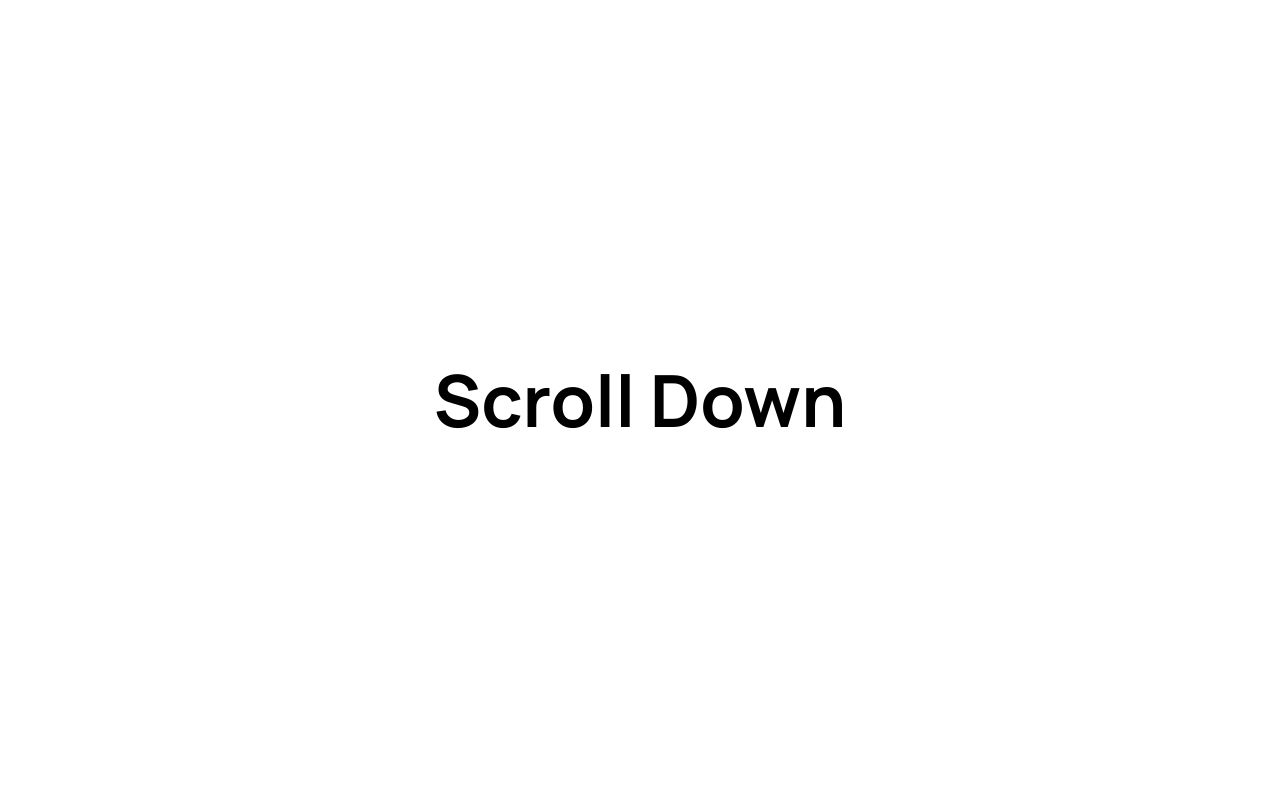
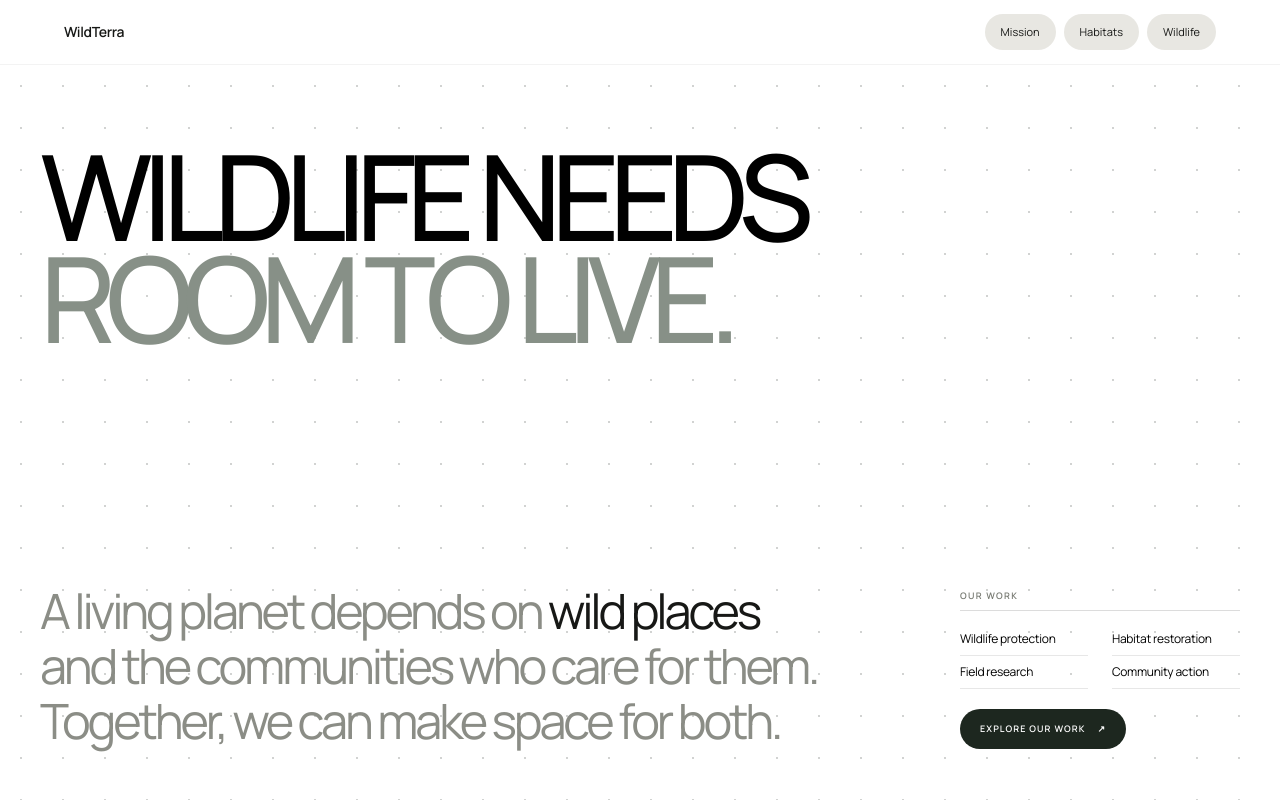
Before and after one commit to Jitendra-2848/Drone, a Next.js app: page / in a window 1280 px wide. Shown: the top 800 px of the page. Built offline with nearby package versions, Linux system fonts and the light colour scheme.

Commit message:
feat: implement Header and Footer components; add Hero section; remove unused Page components; update package dependencies

```diff
--- a/app/components/Footer.tsx
+++ b/app/components/Footer.tsx
@@ -1,9 +1,48 @@
-import React from 'react'
+const Footer = () => (
+    <footer className=" px-6 pb-8 pt-16 text-[#18221b] sm:px-10 md:px-16 lg:px-24">
+        <div className="mx-auto max-w-[1400px]">
+            <div className="flex flex-col justify-between gap-10 border-b border-stone-900/15 pb-12 md:flex-row md:items-end">
+                <div>
+                    <a
+                        href="/"
+                        className="text-sm uppercase font-extrabold tracking-[0.18em]"
+                    >
+                        WildTerra
+                    </a>
+                    <p className="mt-4 max-w-md text-3xl leading-tight sm:text-4xl">
+                        For a world where the wild still has room.
+                    </p>
+                </div>
+                <nav aria-label="Footer navigation" className="flex flex-wrap gap-x-6 gap-y-3">
+                    {[
+                        ["Our mission", "/#mission"],
+                        ["Habitats", "/#explore"],
+                        ["Wildlife", "/#wildlife"],
+                    ].map(([label, href]) => (
+                        <a
+                            key={href}
+                            href={href}
+                            className="text-[10px] font-semibold uppercase tracking-[0.12em] text-stone-600 transition hover:text-emerald-900"
+                        >
+                            {label}
+                        </a>
+                    ))}
+                </nav>
+            </div>
+            <div className="flex justify-start border-b border-stone-900/15 py-6">
+                <a
+                    href="/hero"
+                    className="inline-flex min-h-11 items-center gap-3 rounded-full bg-[#1d271f] px-5 text-[10px] font-semibold uppercase tracking-[0.12em] text-white transition-colors hover:bg-[#385640]"
+                >
+                    Explore the habitat <span aria-hidden="true">↗</span>
+                </a>
+            </div>
+            <div className="flex flex-col justify-between gap-3 pt-5 text-[9px] font-medium uppercase tracking-[0.14em] text-stone-500 sm:flex-row">
+                <p>Care for the living world.</p>
+                <p>WildTerra Conservation</p>
+            </div>
+        </div>
+    </footer>
+);
 
-const Footer = () => {
-  return (
-    <div className='text-4xl flex items-center justify-center'>Footer</div>
-  )
-}
-
-export default Footer
+export default Footer;
--- /dev/null
+++ b/app/components/Header.tsx
@@ -0,0 +1,39 @@
+const navLinks = [
+  { label: "Mission", href: "/#mission" },
+  { label: "Habitats", href: "/#explore" },
+  { label: "Wildlife", href: "/#wildlife" },
+];
+
+export default function Header() {
+  return (
+
+<header className="sticky top-0 z-50 border-b border-stone-900/5 bg-white text-[#171816]">
+    <div className="mx-auto flex h-16 max-w-[1800px] items-center justify-between px-6 sm:px-10 lg:px-16">
+
+        <a
+            href="/"
+            className="shrink-0 text-sm font-semibold tracking-tight"
+        >
+            WildTerra
+        </a>
+
+        <nav
+            aria-label="Main navigation"
+            className="flex items-center gap-2"
+        >
+            {navLinks.map((link) => (
+                <a
+                    key={link.href}
+                    href={link.href}
+                    className="rounded-full bg-[#e8e7e2] px-4 py-2.5 text-[11px] transition-colors hover:bg-[#dedfd7]"
+                >
+                    {link.label}
+                </a>
+            ))}
+        </nav>
+
+    </div>
+</header>
+
+  );
+}
--- /dev/null
+++ b/app/components/Hero.tsx
@@ -0,0 +1,65 @@
+
+
+const expertise = [
+  "Wildlife protection",
+  "Habitat restoration",
+  "Field research",
+  "Community action",
+];
+
+export default function Hero() {
+  return (
+    <section
+      id="home"
+      className="relative isolate min-h-[calc(100svh-4rem)] overflow-hidden bg-[#ffffff] text-[#000000]"
+      style={{
+        backgroundImage:
+          "radial-gradient(circle, rgba(28, 35, 29, 0.2) 1px, transparent 1.15px)",
+        backgroundSize: "42px 42px",
+      }}
+    >
+      {/* <div className="pointer-events-none absolute inset-0 bg-[#f5f4f0]/15" /> */}
+      <div className="pointer-events-none absolute inset-y-[12%] right-[-12%] z-0 w-[78%] opacity-90 sm:right-[-5%] sm:w-[65%] lg:right-0 lg:w-[58%]">
+      </div>
+
+      <div className="relative z-10 mx-auto flex min-h-[calc(100svh-4rem)] max-w-[1800px] flex-col justify-between px-5 pb-8 pt-14 sm:px-8 sm:pt-16 lg:px-10 lg:pt-20">
+        <div>
+          <h1 className="max-w-full text-[clamp(2.6rem,9.3vw,9.5rem)] font-medium uppercase leading-[0.86] tracking-[-0.085em]">
+            <span className="block">Wildlife needs</span>
+            <span className="block text-[#879087]">room to live.</span>
+          </h1>
+        </div>
+
+        <div className="relative z-10 grid items-end gap-8 pb-5 pt-20 lg:grid-cols-[1.4fr_0.6fr] lg:gap-16">
+          <p className="max-w-[900px] text-[clamp(1.45rem,3.8vw,3.5rem)] leading-[1.13] tracking-[-0.065em] text-[#8b8d86]">
+            A living planet depends on{" "}
+            <span className="text-[#171816]">wild places</span> and the
+            communities who care for them. Together, we can make space for both.
+          </p>
+
+          <div className="relative z-10 lg:justify-self-end lg:min-w-[280px]">
+            <p className="mb-3 border-b border-[#171816]/15 pb-2 text-[9px] font-semibold uppercase tracking-[0.15em] text-[#777a72]">
+              Our work
+            </p>
+            <ul className="grid grid-cols-2 gap-x-6">
+              {expertise.map((item) => (
+                <li
+                  key={item}
+                  className="border-b border-[#171816]/10 py-2 text-[11px] tracking-tight sm:text-xs"
+                >
+                  {item}
+                </li>
+              ))}
+            </ul>
+            <a
+              href="/#explore"
+              className="mt-5 inline-flex min-h-10 items-center gap-3 rounded-full bg-[#1d271f] px-5 text-[9px] font-semibold uppercase tracking-[0.12em] text-white transition-colors hover:bg-[#385640] focus-visible:outline-2 focus-visible:outline-offset-4 focus-visible:outline-[#1d271f]"
+            >
+              Explore our work <span aria-hidden="true">↗</span>
+            </a>
+          </div>
+        </div>
+      </div>
+    </section>
+  );
+}
--- a/app/components/Page1.tsx
+++ /dev/null
@@ -1,11 +0,0 @@
-import React from 'react'
-
-const Page1 = () => {
-  return (
-    <div className='w-screen h-screen bg-[black] text-white text-4xl flex items-center justify-center'>
-        Jitendra Prajapati
-    </div>
-  )
-}
-
-export default Page1
--- a/app/components/Page2.tsx
+++ /dev/null
@@ -1,11 +0,0 @@
-import React from 'react'
-
-const Page2 = () => {
-  return (
-    <div className='w-screen h-screen bg-[#301f1f] text-white text-4xl flex items-center justify-center'>
-        Jitendra Prajapati
-    </div>
-  )
-}
-
-export default Page2
--- a/app/components/Page3.tsx
+++ /dev/null
@@ -1,11 +0,0 @@
-import React from 'react'
-
-const Page3 = () => {
-  return (
-    <div className='w-screen h-screen bg-[#231e1e] text-white text-4xl flex items-center justify-center'>
-        Jitendra Prajapati
-    </div>
-  )
-}
-
-export default Page3
--- a/app/layout.tsx
+++ b/app/layout.tsx
@@ -1,6 +1,7 @@
 import type { Metadata } from "next";
 import { Geist, Geist_Mono } from "next/font/google";
 import "./globals.css";
+import Header from "./components/Header";
 
 const geistSans = Geist({
   variable: "--font-geist-sans",
@@ -19,10 +20,7 @@ export const metadata: Metadata = {
 
 export default function RootLayout({ children }: LayoutProps<"/">) {
   return (
-    <html
-      lang="en"
-      className={`${geistSans.variable} ${geistMono.variable} h-full antialiased`}
-    >
+    <html>
       <body className="min-h-full w-screen">{children}</body>
     </html>
   );
--- a/app/page.tsx
+++ b/app/page.tsx
@@ -8,6 +8,8 @@ import Lenis from 'lenis'
 import GoalPage from './y/goal-page'
 import Animal from './components/Animal'
 import Footer from './components/Footer'
+import Hero from './components/Hero'
+import Header from './components/Header'
 
 gsap.registerPlugin(ScrollTrigger)
 
@@ -66,16 +68,16 @@ const Page = () => {
             gsap.fromTo(
                 '.word',
                 {
-                    opacity: 0.15,
+                    opacity: 0.03,
                 },
                 {
                     opacity: 1,
-                    stagger: 0.08,
-                    ease: 'none',
+                    stagger: 0.2,
+                    ease: 'bounce',
                     scrollTrigger: {
                         trigger: wildlifeTextElement,
-                        start: 'top 85%',
-                        end: 'bottom 45%',
+                        start: 'top 80%',
+                        end: 'bottom 55%',
                         scrub: 1,
                     }
                 }
@@ -103,18 +105,14 @@ const Page = () => {
 
     return (
         <div ref={pageRef} className="w-full overflow-x-clip bg-white">
-
-            {/* First Section */}
-            <section className="h-screen flex items-center justify-center">
-                <h1 className="text-5xl md:text-7xl font-bold">
-                    Scroll Down
-                </h1>
-            </section>
+              <Header />
+            <Hero />
 
 
             {/* Image Section */}
             <section
                 ref={imageSection}
+                id="explore"
                 className="w-full min-h-screen flex flex-col items-center justify-center gap-3 px-2"
             >
 
@@ -146,11 +144,11 @@ const Page = () => {
 
 
             {/* Wildlife Text Section */}
-            <section className="min-h-screen w-full flex items-center justify-center px-6 md:px-24 py-32">
+            <section id="mission" className="min-h-screen w-full flex items-center justify-center px-6 md:px-24 py-32">
 
                 <p
                     ref={wildlifeText}
-                    className="text-4xl md:text-6xl lg:text-7xl font-bold leading-[1.2] text-center"
+                    className="text-xl md:text-2xl lg:text-3xl font-bold leading-[1.2] text-center"
                 >
                     {paragraph.split(' ').map((word, index) => (
                         <span
@@ -169,6 +167,7 @@ const Page = () => {
             {/* Final Section */}
             <section
                 ref={pinRef}
+                id="future"
                 className="protect-bar relative z-0 h-screen flex items-center justify-center bg-black text-white"
             >
 
@@ -179,11 +178,10 @@ const Page = () => {
             </section>
 
             <GoalPage />
-                <div>
+                <div id="wildlife">
                     <Animal />
                 </div>
                 <div>
-                    Peace we need
                     <Footer />
                 </div>
         </div>
--- a/package.json
+++ b/package.json
@@ -9,6 +9,7 @@
     "lint": "eslint"
   },
   "dependencies": {
+    "@gsap/react": "^2.1.2",
     "@react-three/drei": "^10.7.9",
     "@react-three/fiber": "^9.8.2",
     "gsap": "^3.15.1",
```
Also changed, not shown: app/not-found.tsx (added, +46 -0 lines), app/y/goal-page.tsx (+23 -29 lines), 1 other file (tests, documents, lock files or other folders).
